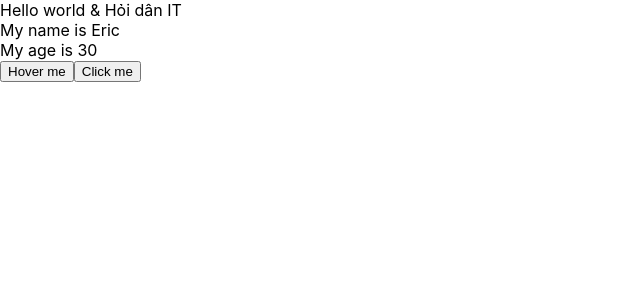
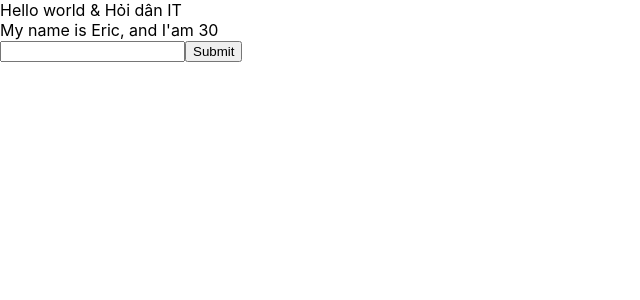
Before and after one commit to tolorendev/test-demo-react, a React (Create React App) app: page / in a window 1280 px wide. Shown: the top 300 px of the page, without its empty margins (0-640 px from the left). Built offline with nearby package versions, Linux system fonts and the light colour scheme.

Commit message:
Video 21 Form

```diff
--- a/src/components/MyComponent.js
+++ b/src/components/MyComponent.js
@@ -6,28 +6,23 @@ class MyComponent extends React.Component {
     address: "Hoi dan IT",
     age: "30",
   };
-  handleClick(event) {
-    console.log(">> Click me my button");
-    console.log(event);
-    console.log("My name is", this.state.name);
 
-    this.setState({
-      name: "Harry",
-      age: Math.floor(Math.random() * 100 + 1),
-    });
+  handleOnChange(event) {
+    this.setState({ name: event.target.value });
   }
-  handleOnMouseOver(event) {
-    console.log(event.pageX);
+  handleOnSubmit(event) {
+    event.preventDefault();
+    console.log(this.state);
   }
   // JSX
   render() {
     return (
       <div>
-        My name is {this.state.name} <br />
-        My age is {this.state.age} <br />
-        <button onMouseOver={this.handleOnMouseOver}>Hover me</button>
-        {/* <button onClick={this.handleClick.bind(this)}>Click me</button> */}
-        <button onClick={() => this.handleClick()}>Click me</button>
+        My name is {this.state.name}, and I'am {this.state.age} <br />
+        <form onSubmit={(event) => this.handleOnSubmit(event)}>
+          <input type="text" onChange={(event) => this.handleOnChange(event)} />
+          <button>Submit</button>
+        </form>
       </div>
     );
   }
```
